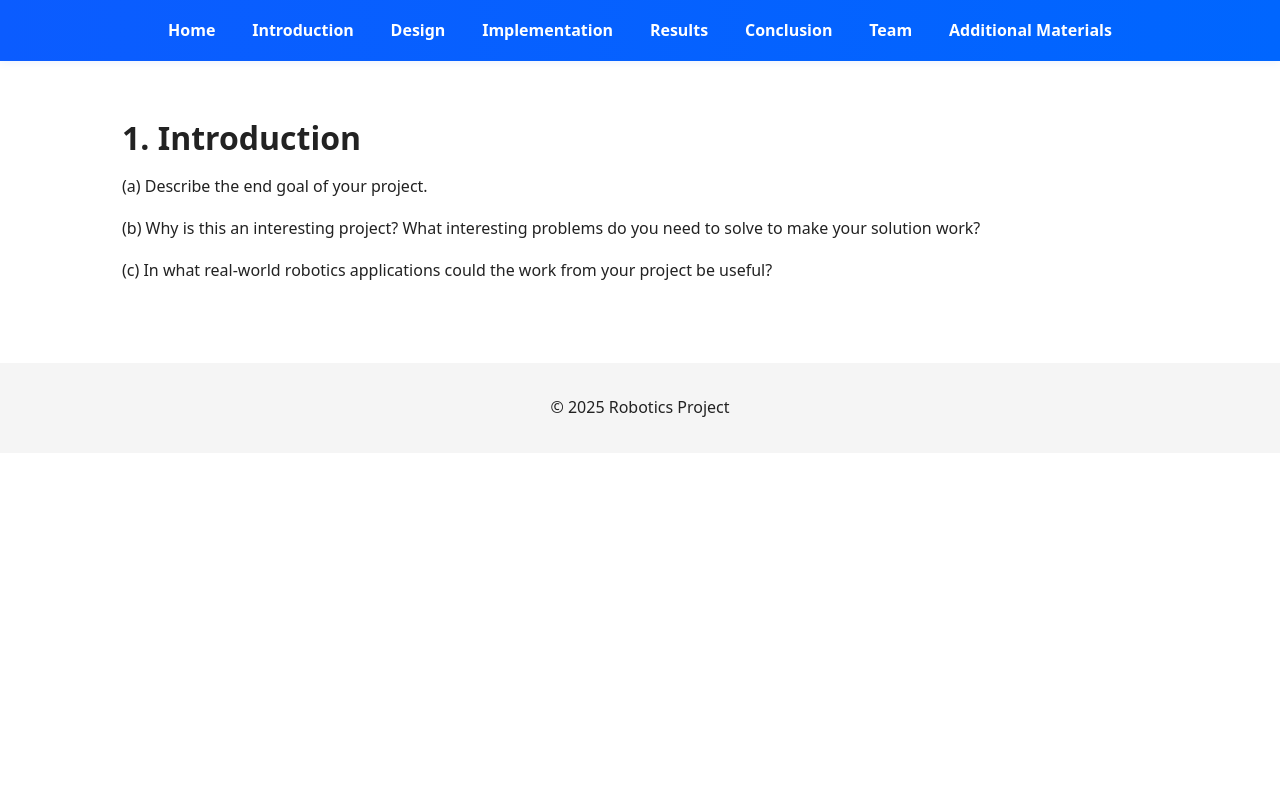
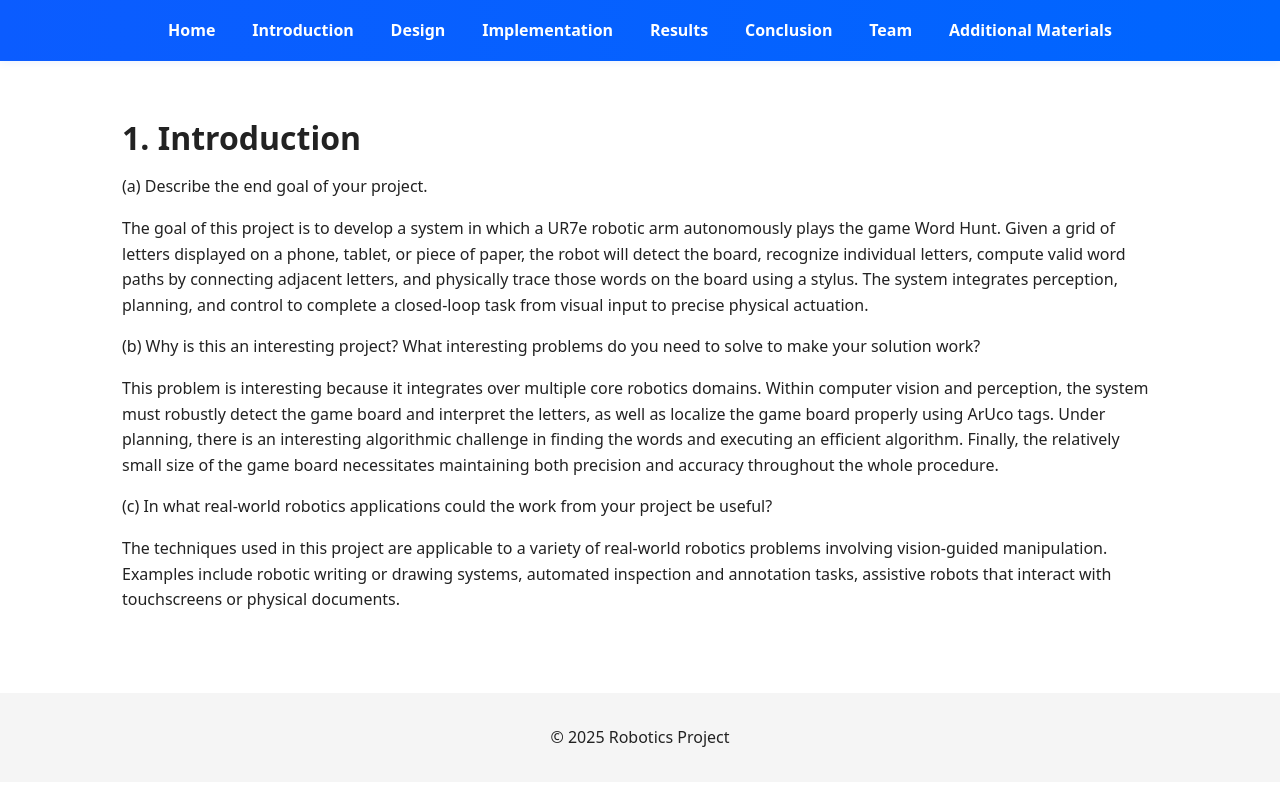
Before and after one commit to miltoti/106a_Website.github.io, a Jekyll site: the page built from introduction.md, in a window 1280 px wide. Shown: the top 786 px of the page. Built offline with Jekyll 4.4.1, drawn with Linux system fonts in a browser that asks for light colours.

Commit message:
updated introduction

```diff
--- a/introduction.md
+++ b/introduction.md
@@ -8,6 +8,12 @@ permalink: /introduction/
 
 (a) Describe the end goal of your project.
 
+The goal of this project is to develop a system in which a UR7e robotic arm autonomously plays the game Word Hunt. Given a grid of letters displayed on a phone, tablet, or piece of paper, the robot will detect the board, recognize individual letters, compute valid word paths by connecting adjacent letters, and physically trace those words on the board using a stylus. The system integrates perception, planning, and control to complete a closed-loop task from visual input to precise physical actuation.
+
 (b) Why is this an interesting project? What interesting problems do you need to solve to make your solution work?
 
+This problem is interesting because it integrates over multiple core robotics domains. Within computer vision and perception, the system must robustly detect the game board and interpret the letters, as well as localize the game board properly using ArUco tags. Under planning, there is an interesting algorithmic challenge in finding the words and executing an efficient algorithm. Finally, the relatively small size of the game board necessitates maintaining both precision and accuracy throughout the whole procedure.
+
 (c) In what real-world robotics applications could the work from your project be useful?
+
+The techniques used in this project are applicable to a variety of real-world robotics problems involving vision-guided manipulation. Examples include robotic writing or drawing systems, automated inspection and annotation tasks, assistive robots that interact with touchscreens or physical documents.
```
